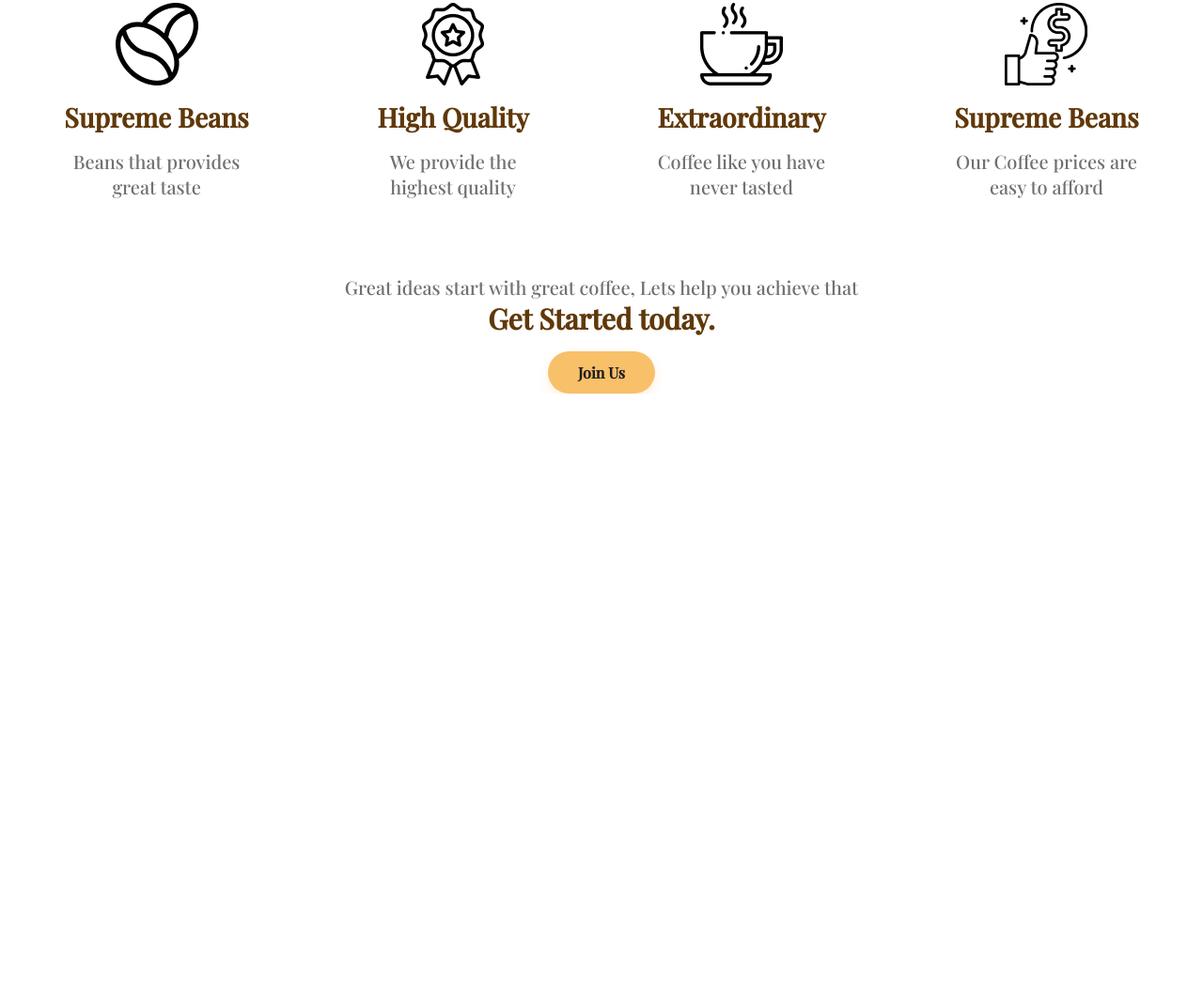
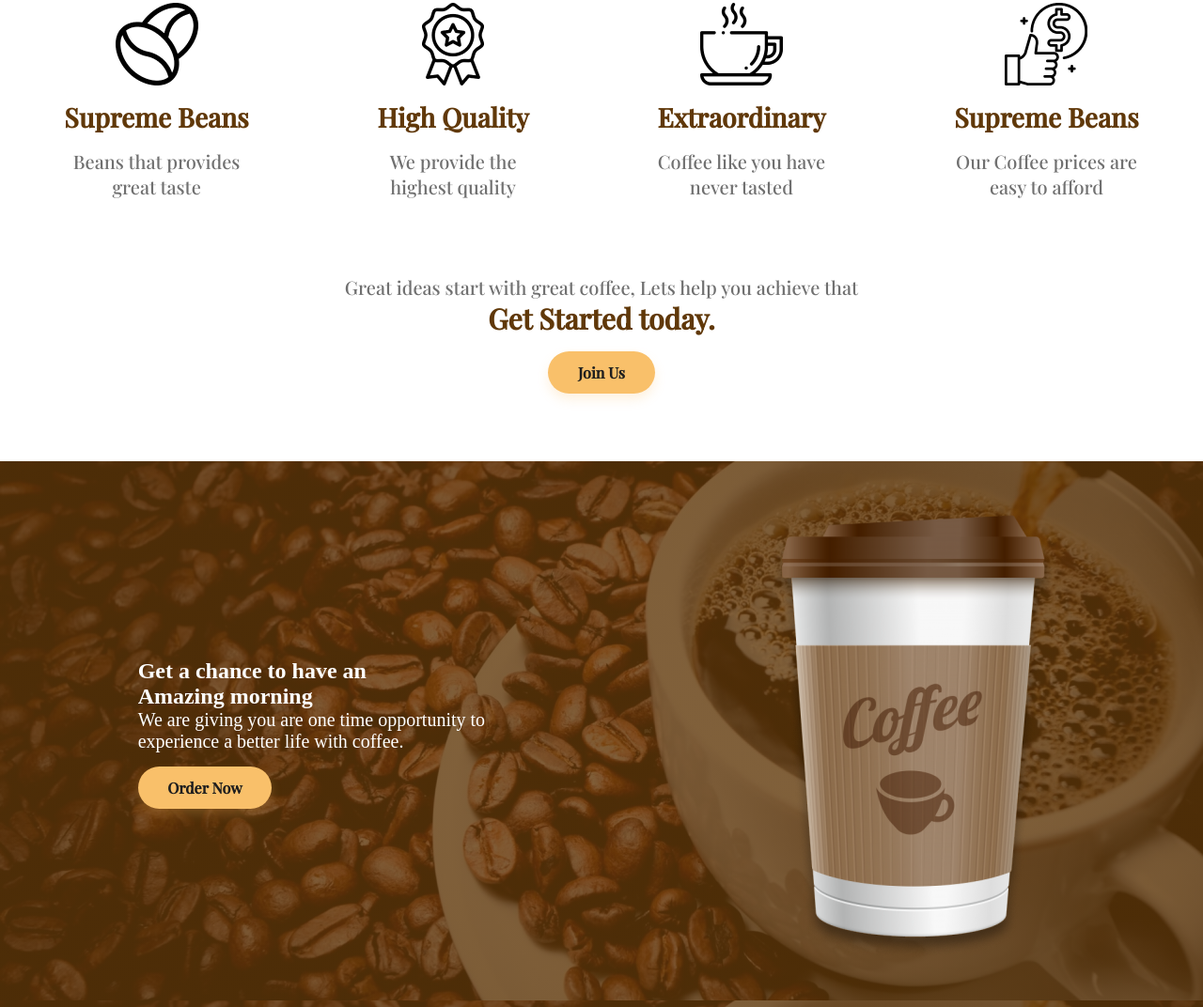
Before and after one commit to GodstimeNwabue/Bean-Scene-Coffee-Landingpage, a plain HTML site: page index.html in a window 1280 px wide. Shown: the part 2239-3311 px from the top of the page at 94% size. Before the commit the page ends 2658 px from the top, so only its background shows below. Drawn offline with nearby package versions, Linux system fonts and the light colour scheme; a web font is replaced by a local one.

Commit message:
Initilize get a chance section

```diff
--- a/index.html
+++ b/index.html
@@ -135,6 +135,18 @@
             </article>
         </section>
     </section>
+    <!--Section on Get a chance a learn to have an Amazing morning-->
+    <section class="get_a_chance">
+        <article>
+            <h2>Get a chance to have an <br>Amazing morning</h2>
+            <p>We are giving you are one time opportunity to <br>
+                experience a better life with coffee.</p>
+                <button class="cta-btn cta-btn-bold">Order Now</button>
+        </article>
+        <figure>
+            <img src="./assests/cup-coffee.png" alt="cup_of_coffee">
+        </figure>
+    </section>
 </body>
 
 </html>
--- a/style.css
+++ b/style.css
@@ -85,6 +85,7 @@ header h1 {
     font-size: 220px;
     font-family: 'Clicker script', Arial, Helvetica, sans-serif;
     font-weight: 400;
+    /* height: 800c; */
 }
 
 .hero-main article .hero-main_yourDay {
@@ -256,3 +257,14 @@ header h1 {
 .why_we_are article h2 {
     color: #603809;
 }
+
+.get_a_chance {
+    display: flex;
+    justify-content: space-around;
+    align-items: center;
+    color: white;
+    padding: 2.8rem 0rem;
+    margin-top: 4.5rem;
+    /* background: url(./assests/Rectangle\ 14.png), lightgray 50% / cover no-repeat 0.8; */
+    background: linear-gradient(rgba(96, 56, 9, .8), rgba(96, 56, 9, .8)), url(./assests/Rectangle\ 14.png);
+}
```
Also changed, not shown: assests/Rectangle 14.png (added), assests/cup-coffee.png (added).
